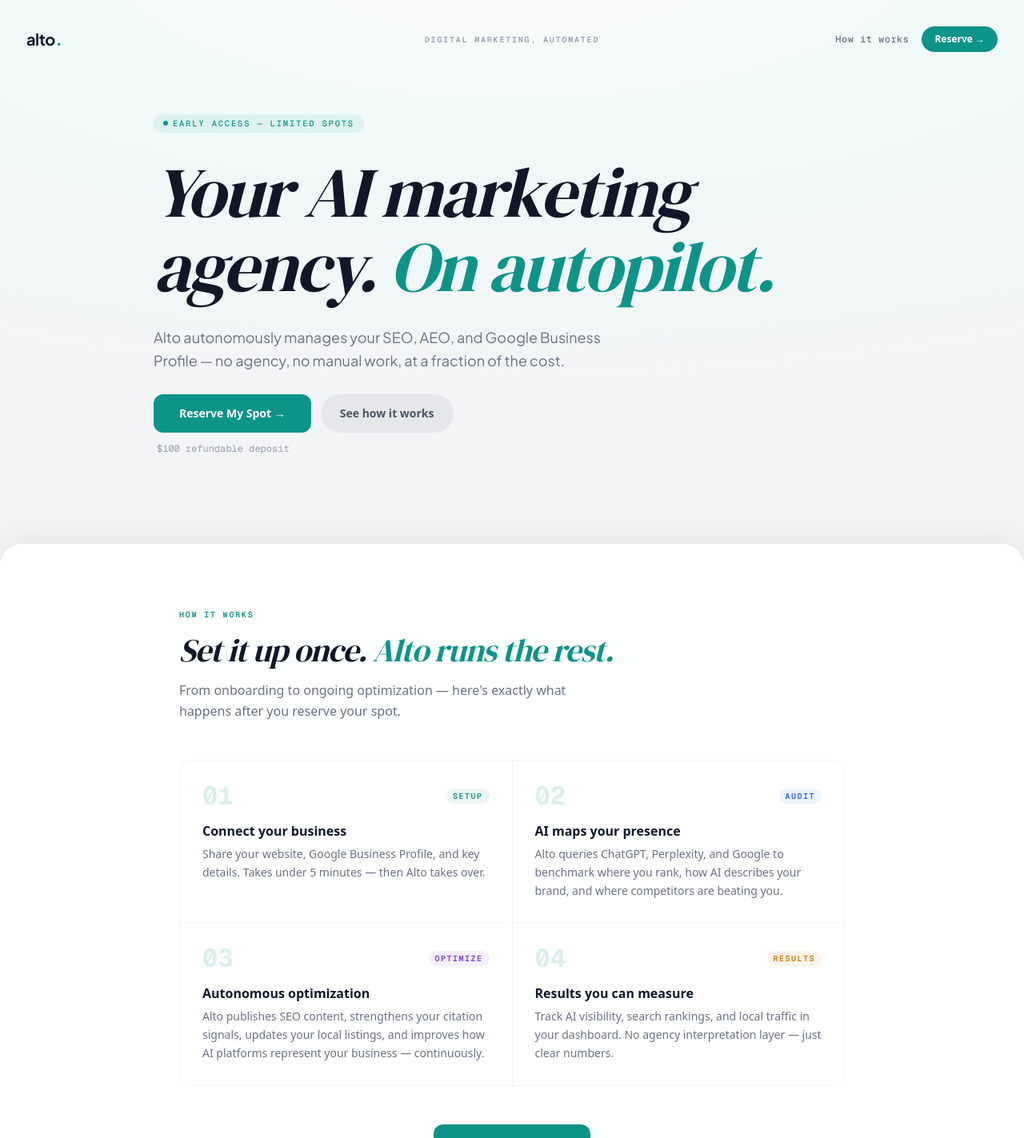
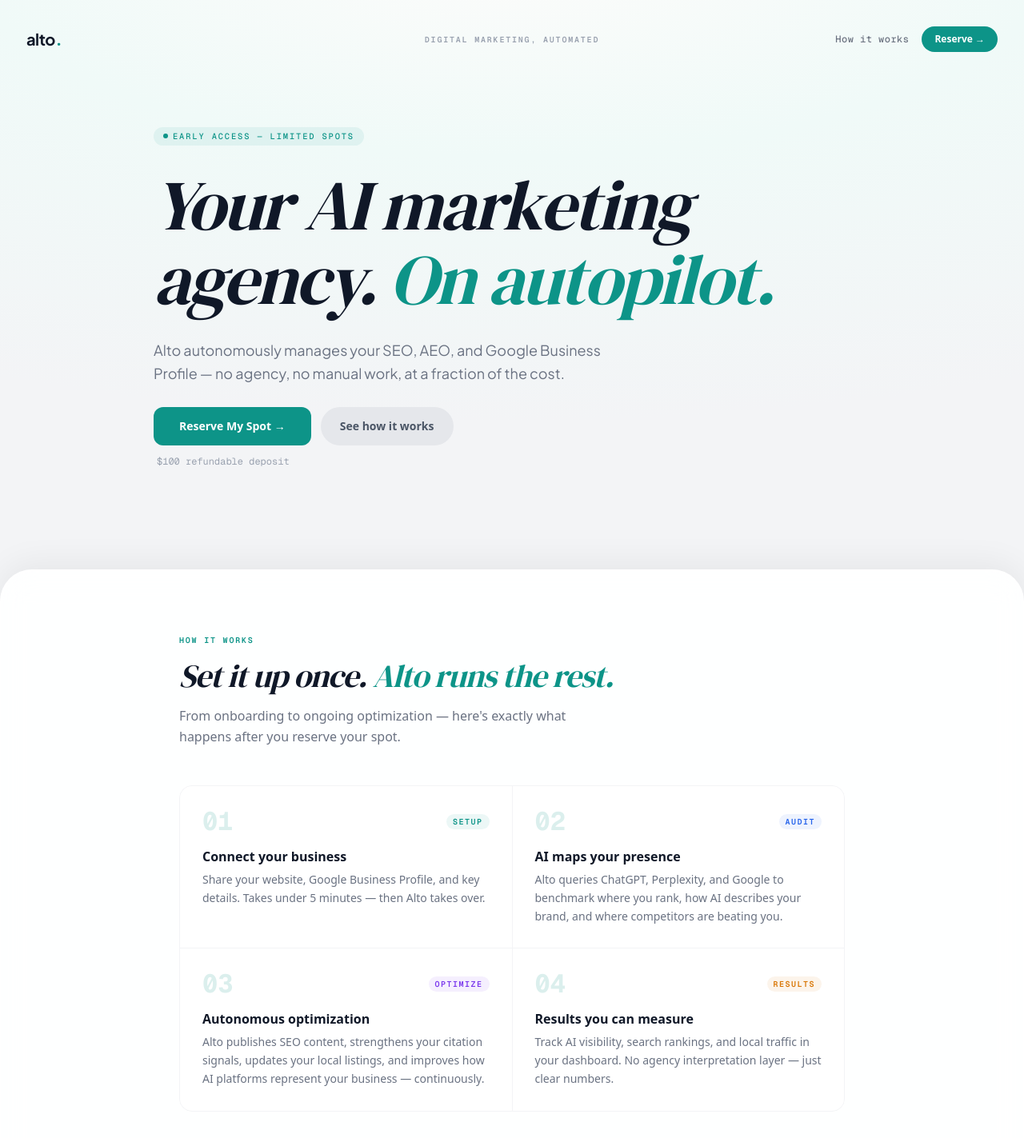
Before and after one commit to jbrijs/alto-waitlist, a Next.js app: page / in a window 1280 px wide. Shown: the top 1423 px of the page at 80% size. Built offline with nearby package versions, Linux system fonts and the light colour scheme.

Commit message:
style: 94vh hero, rounder glass card corners (40px)

```diff
--- a/src/app/page.tsx
+++ b/src/app/page.tsx
@@ -14,7 +14,7 @@
           background:
             "radial-gradient(ellipse 120% 80% at 50% -10%, #fdfcfb 0%, #f0faf8 45%, #f3f4f6 100%)",
           paddingTop: "72px",
-          minHeight: "90vh",
+          minHeight: "94vh",
         }}
       >
         {/* Hero content — vertically centered in remaining space */}
@@ -96,7 +96,7 @@
           background: "rgba(255, 255, 255, 0.92)",
           backdropFilter: "blur(20px) saturate(150%)",
           WebkitBackdropFilter: "blur(20px) saturate(150%)",
-          borderRadius: "28px 28px 0 0",
+          borderRadius: "40px 40px 0 0",
           border: "1px solid rgba(255, 255, 255, 0.75)",
           borderBottom: "none",
           boxShadow:
```
